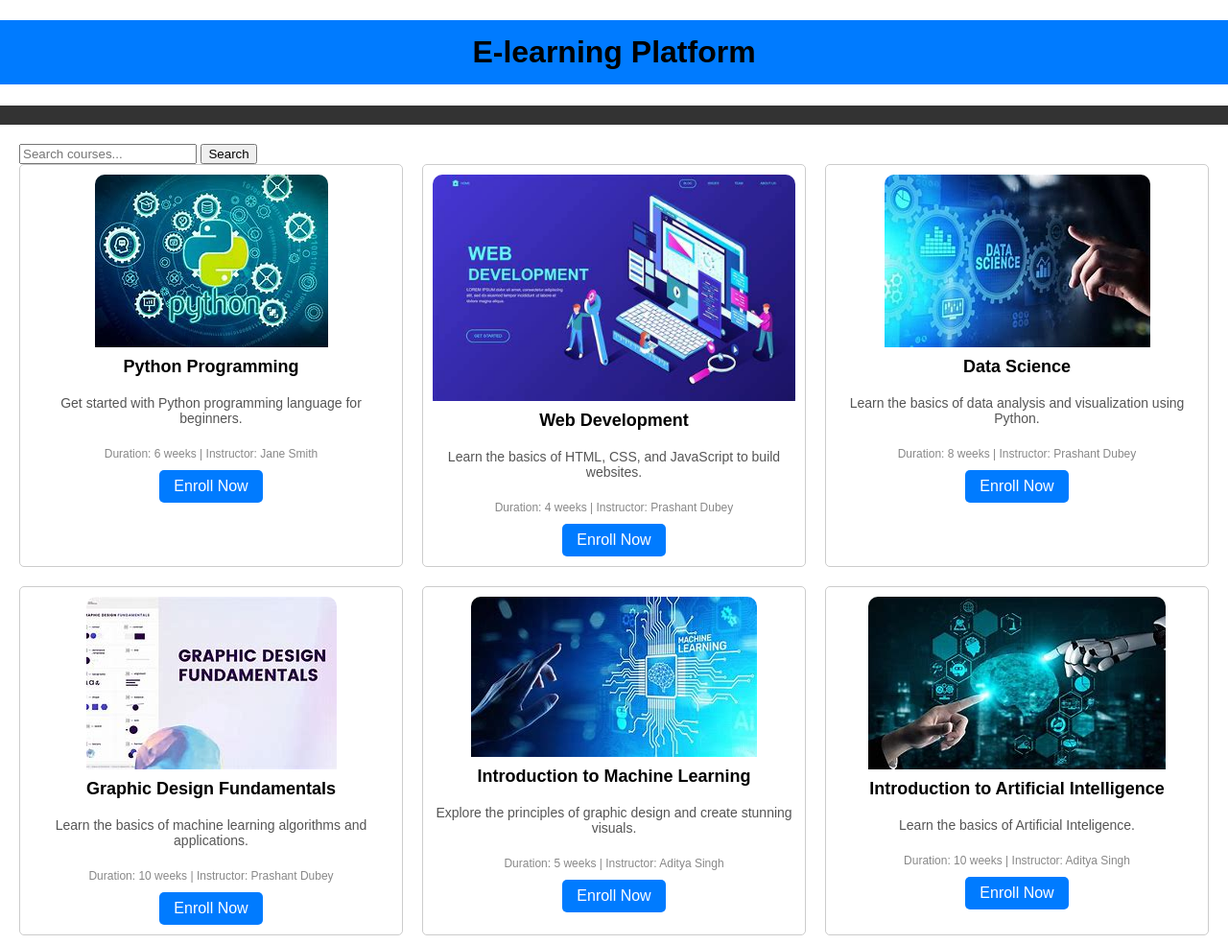
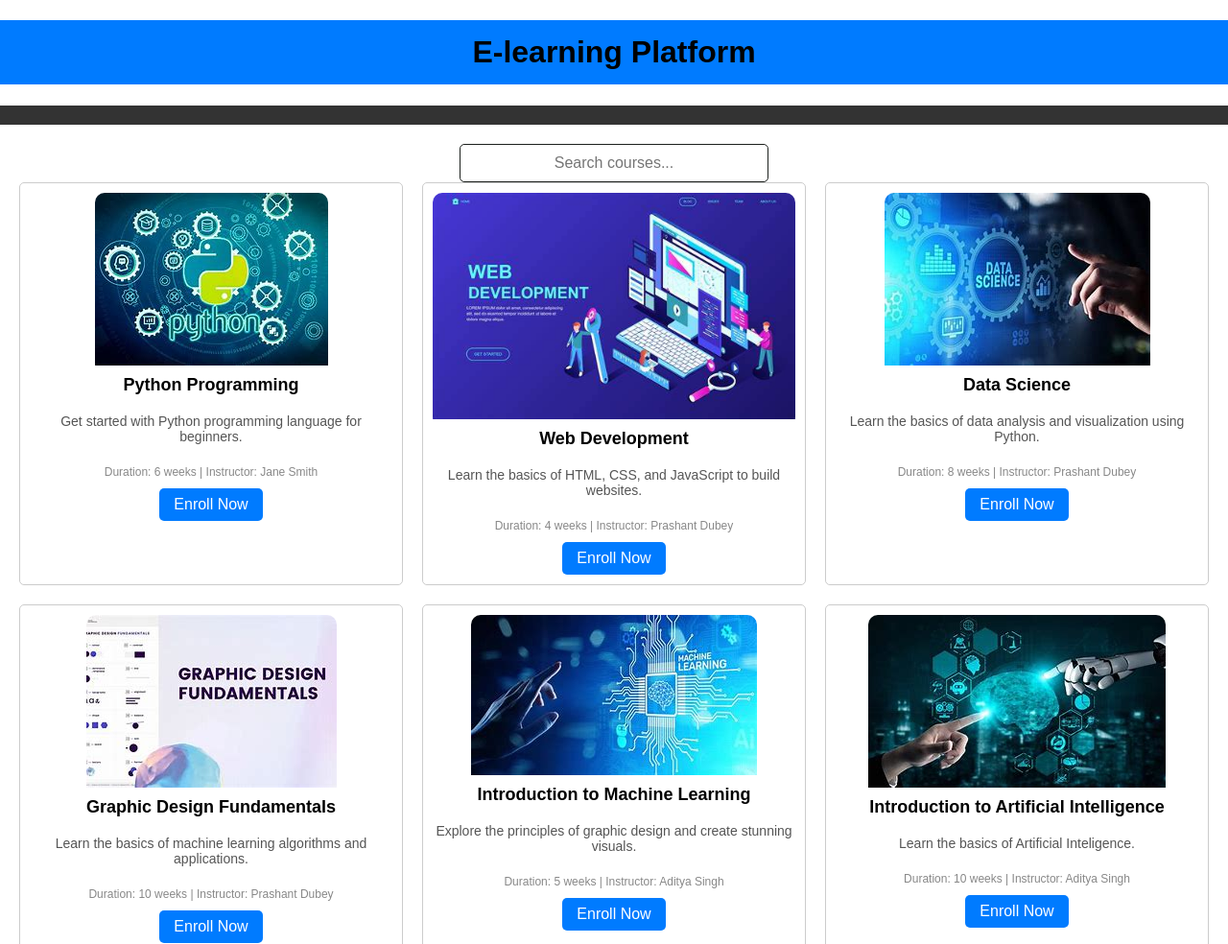
Before and after one commit to SinghAdityaa/Online-Learning-Platform, a plain HTML site: page main.html in a window 1280 px wide. Shown: the top 984 px of the page at 96% size. Drawn offline with Linux system fonts and the light colour scheme.

Commit message:
add link on buttons and add styles on search bar

```diff
--- a/main.css
+++ b/main.css
@@ -127,3 +127,33 @@ body {
   .resources a:hover {
     background-color: #0056b3;
   }
+
+
+.search-bar{
+  text-align: center;
+}
+
+ #searchInput{
+
+
+   width: 300px;
+  padding: 10px;
+  border: 1px solid #1c201d;
+  border-radius: 5px;
+  font-size: 16px;
+  background-color: #fff;
+  color: #333;
+  text-align: center;
+  transition: border-color 0.3s, box-shadow 0.3s;
+
+
+}
+
+#searchInput:focus {
+  border-color: #007bff;
+  box-shadow: 0 0 5px rgba(0, 123, 255, 0.5);
+}
+.search-button:hover {
+  background-color: #0056b3;
+  transform: scale(1.05);
+}
--- a/main.html
+++ b/main.html
@@ -20,7 +20,7 @@
 
     <div class="search-bar">
         <input type="text" id="searchInput" placeholder="Search courses...">
-        <button onclick="searchCourses()">Search</button>
+
       </div>
 
     <section class="courses">
--- a/main.js
+++ b/main.js
@@ -13,7 +13,7 @@ const courses = [
         title: "Web Development",
         description: "Learn the basics of HTML, CSS, and JavaScript to build websites.",
         metadata: "Duration: 4 weeks | Instructor: Prashant Dubey",
-        link:"",
+        link:"https://www.geeksforgeeks.org/web-development-projects/",
         img:"web_development.jpg"
       },
 
@@ -21,6 +21,7 @@ const courses = [
          title: "Data Science",
          description: "Learn the basics of data analysis and visualization using Python.",
          metadata: "Duration: 8 weeks | Instructor: Prashant Dubey",
+         link:"https://www.geeksforgeeks.org/what-is-data-science/",
          img:"data_science.jpg"
       },
 
@@ -28,6 +29,7 @@ const courses = [
         title: "Graphic Design Fundamentals",
         description: "Learn the basics of machine learning algorithms and applications.",
         metadata: "Duration: 10 weeks | Instructor: Prashant Dubey",
+        link:"https://www.geeksforgeeks.org/introduction-to-computer-graphics/",
         img:"graphic_design_fundamentals.jpg"
      },
 
@@ -47,6 +49,7 @@ const courses = [
         title: "Introduction to Artificial Intelligence",
         description: "Learn the basics of Artificial Inteligence.",
         metadata: "Duration: 10 weeks | Instructor: Aditya Singh",
+        link:"https://www.geeksforgeeks.org/artificial-intelligence-an-introduction/",
         img:"introduction_to_artificial_intelligence.jpg"
      },
 
@@ -55,6 +58,7 @@ const courses = [
         title: "Intro to Cloud Computing",
         description: "Learn the basics of Cloud Computing.",
         metadata: "Duration: 10 weeks | Instructor:Prashant Dubey",
+        link:"https://www.geeksforgeeks.org/cloud-computing/",
         img:"intro_to_cloud_computing.jpg"
      },
 
```
